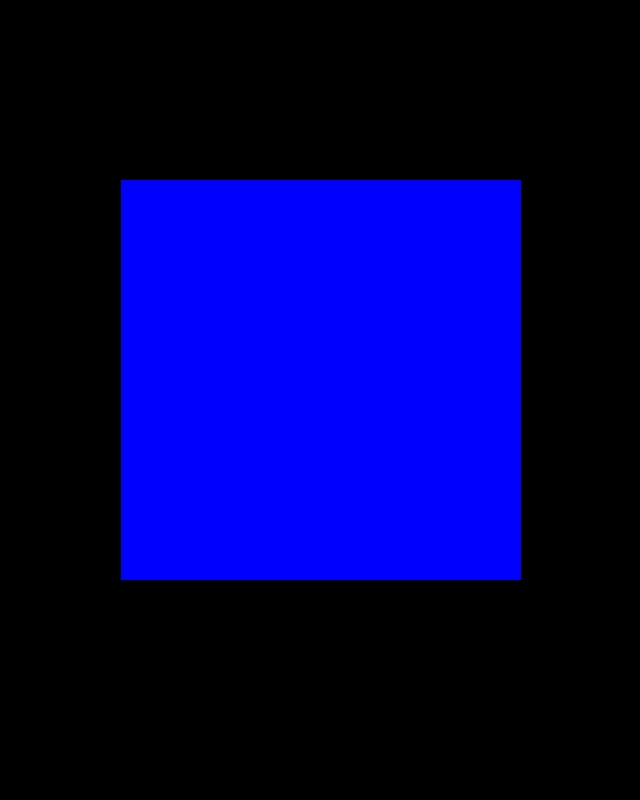
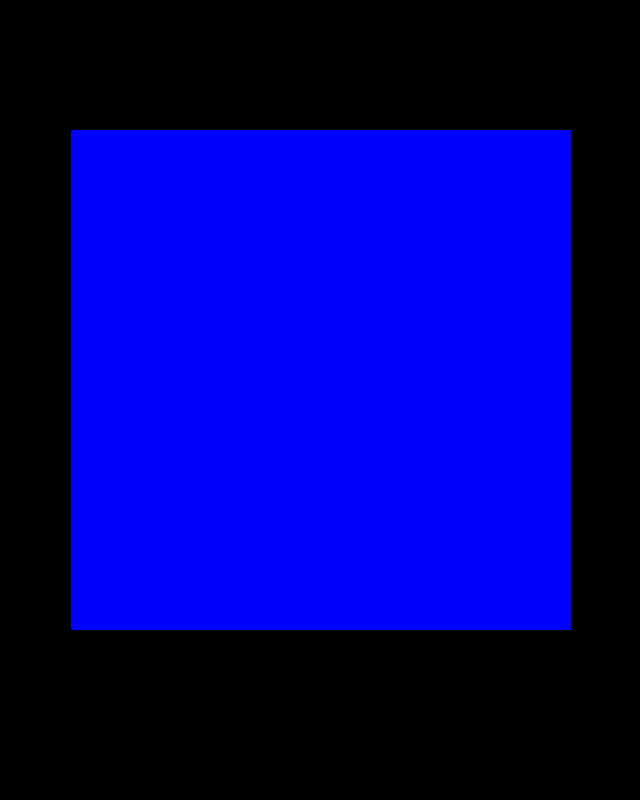
Before and after one commit to AlexRoman777/Kahoot, a plain HTML site: page index.html in a window 1280 px wide. Shown: the part 820-1620 px from the top of the page, without its empty margins (319-959 px from the left). Drawn offline with Linux system fonts and the light colour scheme.

Commit message:
Update styles.css

```diff
--- a/styles.css
+++ b/styles.css
@@ -25,10 +25,10 @@ body {
 }
 
 .bigShape {
-    width: 400px;
-    height: 400px;
+    width: 500px;
+    height: 500px;
     cursor: pointer;
-    margin: 40px;
+    margin: 50px;
 }
 
 .square {
```
